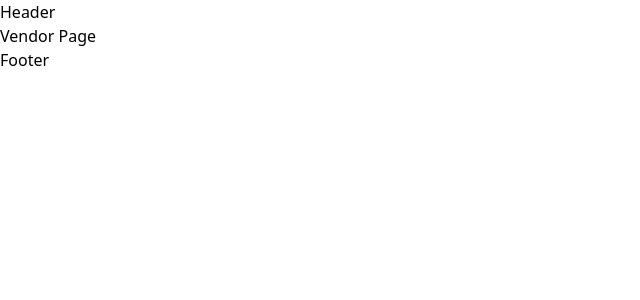
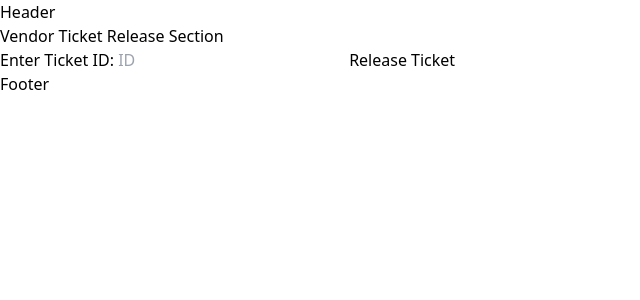
Before and after one commit to saajidAha/real-time-event-ticketing-system, a React (Vite) app in the folder ticketingFrontEnd/: page /vendor in a window 1280 px wide. Shown: the top 300 px of the page, without its empty margins (0-640 px from the left). Built offline with nearby package versions, Linux system fonts and the light colour scheme.

Commit message:
renamed and added to seperate pages

```diff
--- a/ticketingFrontEnd/src/components/App.jsx
+++ b/ticketingFrontEnd/src/components/App.jsx
@@ -1,5 +1,7 @@
 import {createBrowserRouter, RouterProvider} from "react-router-dom";
 import MainLayout from "../layouts/MainLayout.jsx";
+import CustomerPage from "../pages/CustomerPage.jsx";
+import VendorPage from "../pages/VendorPage.jsx";
 
 const App = () => {
     // createBrowserRouter specifies the paths and what should be displayed in them;
@@ -14,11 +16,11 @@ const App = () => {
                 },
                 {
                     path: "/customer",
-                    element: <h1>Customer Page</h1>
+                    element: <CustomerPage />
                 },
                 {
                     path:"/vendor",
-                    element: <h1>Vendor Page</h1>
+                    element: <VendorPage />
                 }
             ]
         }
--- a/ticketingFrontEnd/src/components/Customer.jsx
+++ b/ticketingFrontEnd/src/components/CustomerForm.jsx
@@ -1,7 +1,7 @@
 import axios from "axios";
 import {useState} from "react";
 
-const Customer = () => {
+const CustomerForm = () => {
     // state to track the id of the ticket
     const [ticketID, setTicketID] = useState("");
     // Buy a single ticket
@@ -21,9 +21,6 @@ const Customer = () => {
     }
     return(
         <>
-           <h2>
-               Customer Purchase Section
-           </h2>
             <form onSubmit={(event)=>{event.preventDefault()}}>
                 <label htmlFor="ticketID">Enter Ticket ID: </label>
                 <input type="text" onChange={handleChange} placeholder="ID"/>
@@ -33,4 +30,4 @@ const Customer = () => {
 
     )
 }
-export default Customer;
+export default CustomerForm;
--- a/ticketingFrontEnd/src/components/CreatePool.jsx
+++ b/ticketingFrontEnd/src/components/TicketPoolForm.jsx
@@ -1,7 +1,7 @@
 import axios from "axios";
 import {useState} from "react";
 
-const CreatePool = () => {
+const TicketPoolForm = () => {
     // state to track the form data
     const [formData, setFormData] = useState({});
     // Create a ticket pool
@@ -40,4 +40,4 @@ const CreatePool = () => {
 
     )
 }
-export default CreatePool;
+export default TicketPoolForm;
--- a/ticketingFrontEnd/src/components/Vendor.jsx
+++ b/ticketingFrontEnd/src/components/VendorForm.jsx
@@ -1,7 +1,7 @@
 import axios from "axios";
 import {useState} from "react";
 
-const Vendor = () => {
+const VendorForm = () => {
     // state to track the id of the ticket
     const [ticketID, setTicketID] = useState("");
     // Release a specific ticket
@@ -21,9 +21,6 @@ const Vendor = () => {
     }
     return(
         <>
-            <h2>
-                Vendor Ticket Release Section
-            </h2>
             <form onSubmit={(event)=>{event.preventDefault()}}>
                 <label htmlFor="ticketID">Enter Ticket ID: </label>
                 <input type="text" onChange={handleChange} placeholder="ID"/>
@@ -33,4 +30,4 @@ const Vendor = () => {
 
     )
 }
-export default Vendor;
+export default VendorForm;
--- a/ticketingFrontEnd/src/pages/CustomerPage.jsx
+++ b/ticketingFrontEnd/src/pages/CustomerPage.jsx
@@ -0,0 +1,13 @@
+import CustomerForm from "../components/CustomerForm.jsx";
+
+const CustomerPage = () => {
+    return (
+        <>
+            <h2>
+                Customer Purchase Section
+            </h2>
+            <CustomerForm />
+        </>
+    )
+}
+export default CustomerPage;
--- a/ticketingFrontEnd/src/pages/VendorPage.jsx
+++ b/ticketingFrontEnd/src/pages/VendorPage.jsx
@@ -0,0 +1,13 @@
+import VendorForm from "../components/VendorForm.jsx";
+
+const VendorPage = () => {
+    return (
+        <>
+            <h2>
+                Vendor Ticket Release Section
+            </h2>
+            <VendorForm />
+        </>
+    )
+}
+export default VendorPage;
```
